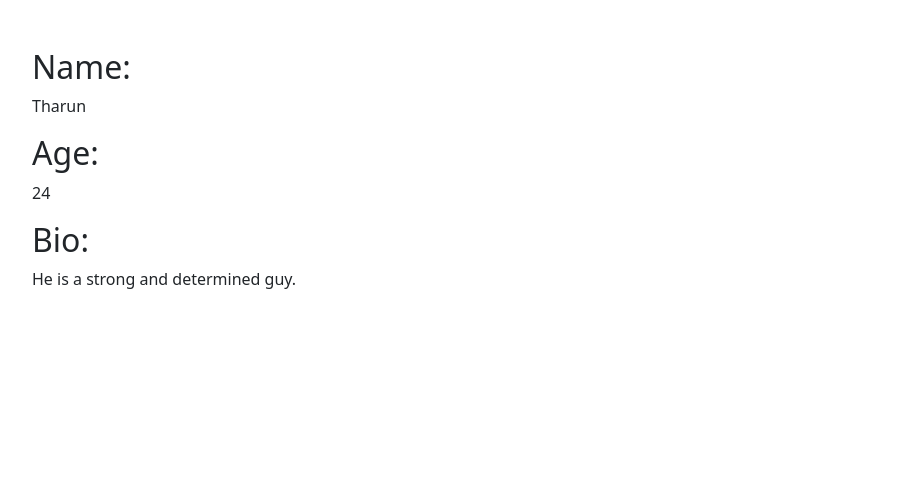
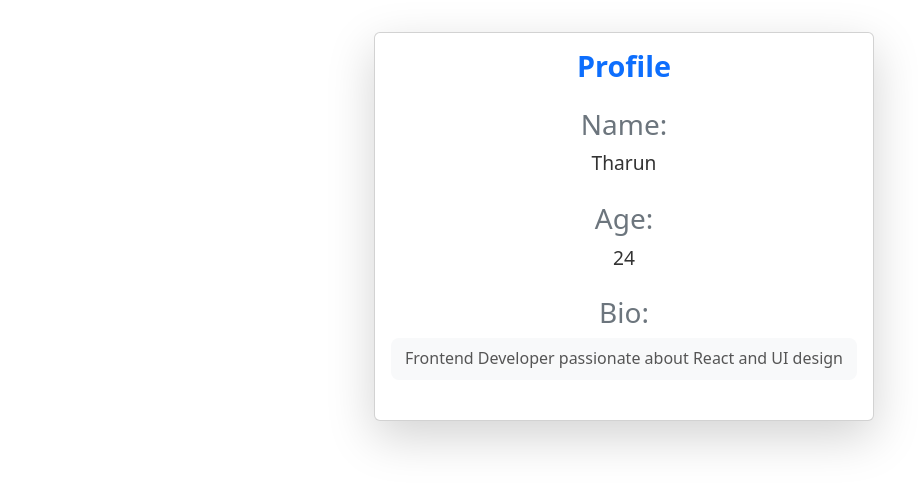
Before and after one commit to tharun2623/React-7days_Challenge, a React (Create React App) app: page / in a window 1280 px wide. Shown: the top 488 px of the page, without its empty margins (16-934 px from the left). Built offline with nearby package versions, Linux system fonts and the light colour scheme; the HTML template or start-up script is replaced by a standard one.

Commit message:
Completed Profile Card Challenge

```diff
--- a/src/App.jsx
+++ b/src/App.jsx
@@ -4,7 +4,7 @@ import Main from './components/main.jsx';
 import 'bootstrap/dist/css/bootstrap.min.css';
 
 const App = () => {
-   return <Main name={"Tharun"} age={24} bio={"He is a strong and determined guy."}/>
+   return <Main name={"Tharun"} age={24} bio={"Frontend Developer passionate about React and UI design"}/>
 }
 
 export default App
--- a/src/components/main.jsx
+++ b/src/components/main.jsx
@@ -1,23 +1,32 @@
 import React from "react";
+import "bootstrap/dist/css/bootstrap.min.css"; // Import Bootstrap CSS
 
-const Main = ({name,age,bio}) => {
 
-    return (
-        <section className="m-5">
-            <div>
-                <h2>Name:</h2>
-                <p>{name}</p>
-            </div>
-            <div>
-                <h2>Age:</h2>
-                <p>{age}</p>
-            </div>
-            <div>
-                <h2>Bio:</h2>
-                <p>{bio}</p>
-            </div>
-        </section>
-    )
-}
+const Main = ({ name, age, bio }) => {
+  return (
+    <section className="profile-card">
+      <div className="card shadow-lg">
+        <div className="card-body text-center">
+          <h2 className="card-title text-primary mb-4">Profile</h2>
+
+          <div className="profile-item">
+            <h3 className="text-secondary">Name:</h3>
+            <p className="profile-value">{name}</p>
+          </div>
+
+          <div className="profile-item">
+            <h3 className="text-secondary">Age:</h3>
+            <p className="profile-value">{age}</p>
+          </div>
+
+          <div className="profile-item">
+            <h3 className="text-secondary">Bio:</h3>
+            <p className="profile-bio">{bio}</p>
+          </div>
+        </div>
+      </div>
+    </section>
+  );
+};
 
 export default Main;
--- a/src/index.css
+++ b/src/index.css
@@ -1,10 +1,40 @@
-body {
-  margin: 0;
-  padding: 0;
-  box-sizing: border-box;
+/* Custom styling for the profile card */
+.profile-card {
+  max-width: 500px;
+  margin: 2rem auto;
 }
 
-.active {
-  color: red;
+.card {
+  border: none;
+  border-radius: 15px;
+  overflow: hidden;
+  transition: transform 0.3s ease;
+}
+
+.card:hover {
+  transform: translateY(-5px);
+}
+
+.card-title {
+  font-size: 1.8rem;
   font-weight: bold;
 }
+
+.profile-item {
+  margin-bottom: 1.5rem;
+}
+
+.profile-value {
+  font-size: 1.2rem;
+  color: #333;
+  margin-top: 0.5rem;
+}
+
+.profile-bio {
+  font-size: 1rem;
+  color: #555;
+  line-height: 1.6;
+  padding: 0.5rem;
+  background: #f8f9fa;
+  border-radius: 8px;
+}
```
